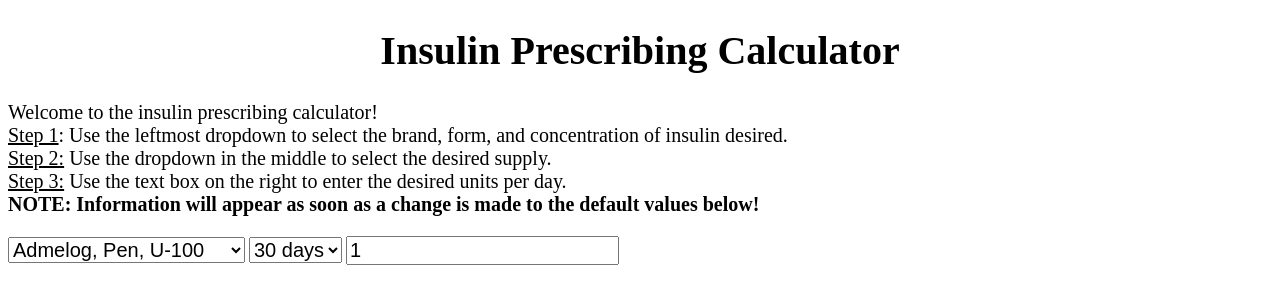
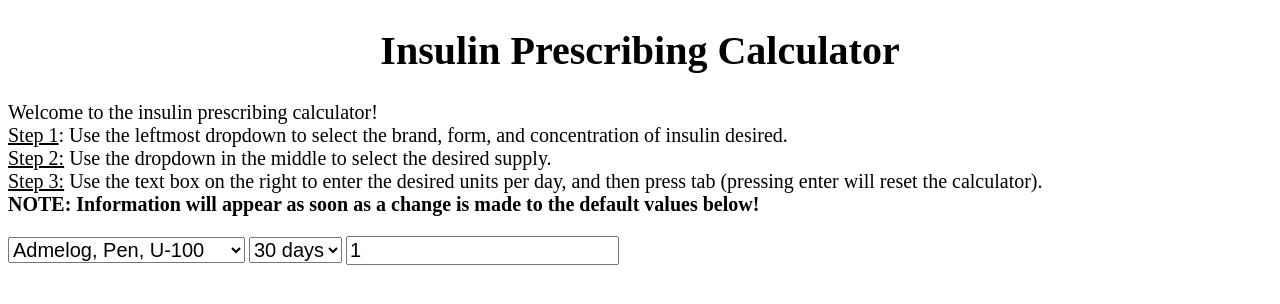
Before and after one commit to Alex-Mohamed/insulin-calculator-web-app, a SvelteKit app: page / in a window 1280 px wide. Shown: the top 304 px of the page. Built offline with nearby package versions, Linux system fonts and the light colour scheme.

Commit message:
Fixed "toujeo max" option, added to Step 3 of directions

```diff
--- a/index.html
+++ b/index.html
@@ -167,7 +167,7 @@
         Welcome to the insulin prescribing calculator! <br />
         <u>Step 1</u>: Use the leftmost dropdown to select the brand, form, and concentration of insulin desired. <br />
         <u>Step 2:</u> Use the dropdown in the middle to select the desired supply. <br />
-        <u>Step 3:</u> Use the text box on the right to enter the desired units per day. <br />
+        <u>Step 3:</u> Use the text box on the right to enter the desired units per day, and then press tab (pressing enter will reset the calculator). <br />
         <b>NOTE: Information will appear as soon as a change is made to the default values below!</b>
     </p>
 
@@ -195,7 +195,7 @@
             <option id="opt20", value=1>Semglee, Pen, U-100</option>
             <option id="opt21", value=2>Semglee, Vial, U-100</option>
             <option id="opt22", value=3>Toujeo, Pen, U-300</option>
-            <option id="opt23", value=4>Toujeo, Max Pen, U-300</option>
+            <option id="opt23", value=4>Toujeo Max, Pen, U-300</option>
             <option id="opt24", value=1>Tresiba, Pen, U-100</option>
             <option id="opt25", value=8>Tresiba, Pen, U-200</option>
             <option id="opt26", value=2>Tresiba, Vial, U-100</option>
--- a/src/routes/+page.svelte
+++ b/src/routes/+page.svelte
@@ -153,7 +153,7 @@
     Welcome to the insulin prescribing calculator! <br />
     <u>Step 1</u>: Use the leftmost dropdown to select the brand, form, and concentration of insulin desired. <br />
     <u>Step 2:</u> Use the dropdown in the middle to select the desired supply. <br />
-    <u>Step 3:</u> Use the text box on the right to enter the desired units per day. <br />
+    <u>Step 3:</u> Use the text box on the right to enter the desired units per day, and then press tab (pressing enter will reset the calculator). <br />
     <b>NOTE: Information will appear as soon as a change is made to the default values below!</b>
 </p>
 
@@ -181,7 +181,7 @@
         <option id="opt20", value=1>Semglee, Pen, U-100</option>
         <option id="opt21", value=2>Semglee, Vial, U-100</option>
         <option id="opt22", value=3>Toujeo, Pen, U-300</option>
-        <option id="opt23", value=4>Toujeo, Max Pen, U-300</option>
+        <option id="opt23", value=4>Toujeo Max, Pen, U-300</option>
         <option id="opt24", value=1>Tresiba, Pen, U-100</option>
         <option id="opt25", value=8>Tresiba, Pen, U-200</option>
         <option id="opt26", value=2>Tresiba, Vial, U-100</option>
```
